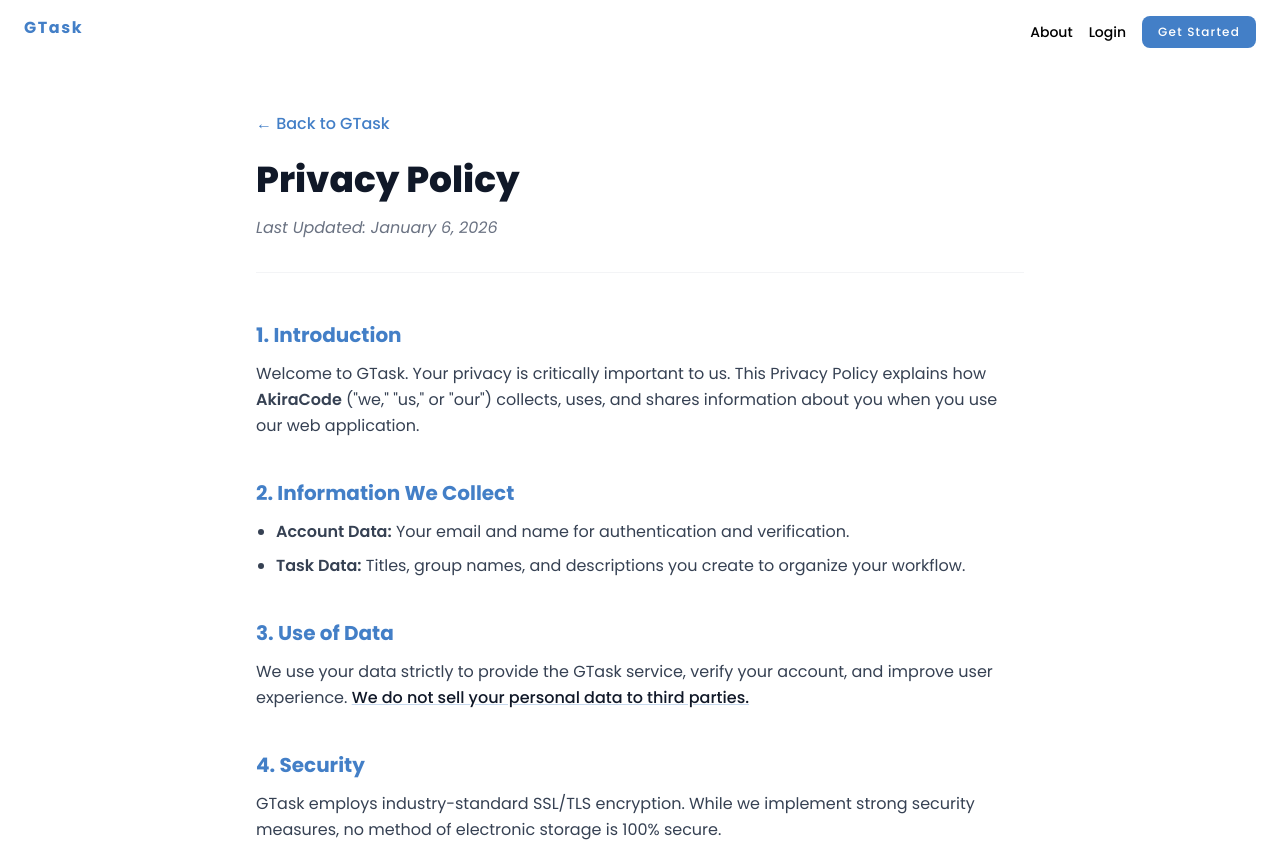
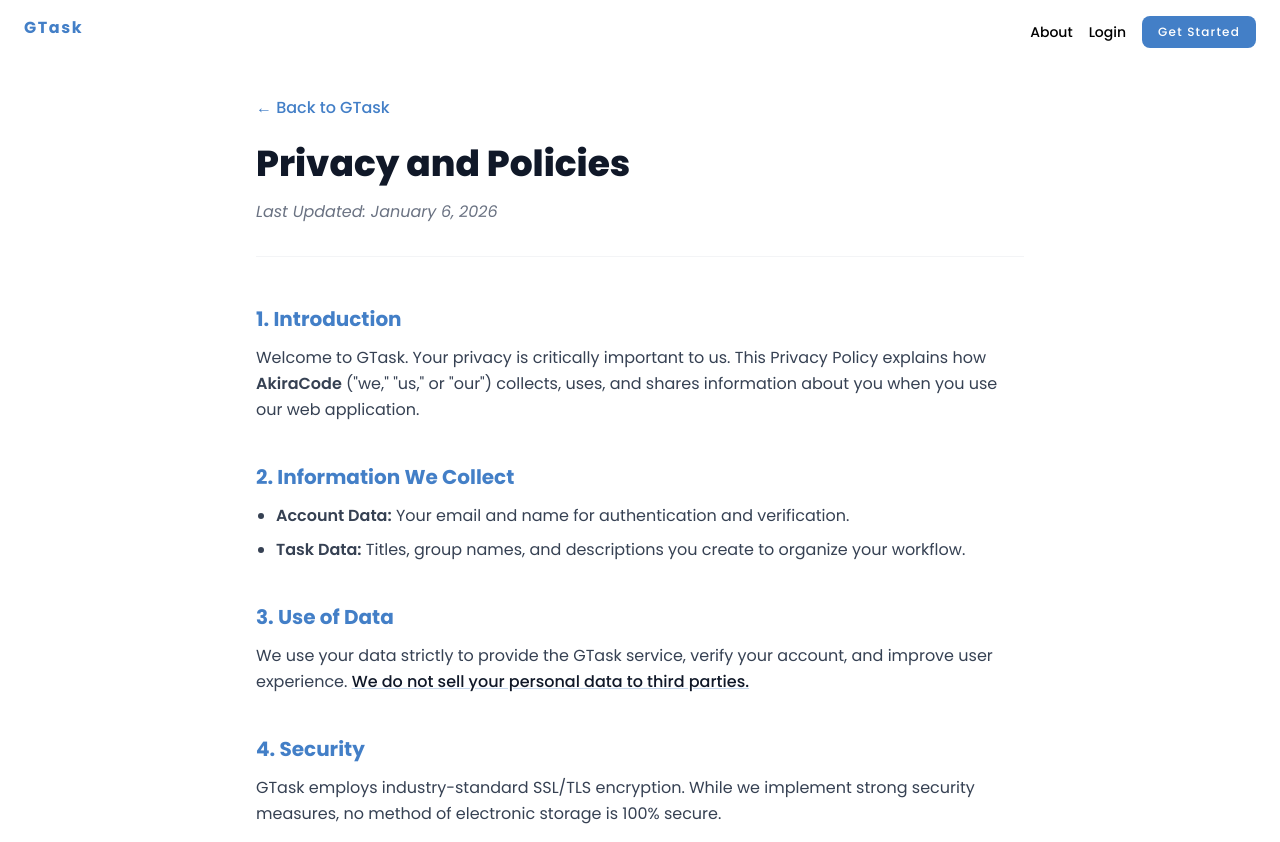
Before and after one commit to AkiraC0de/Task-Management, a React (Vite) app in the folder frontend/: page /privary-and-policies in a window 1280 px wide. Shown: the top 842 px of the page. Built offline with nearby package versions, Linux system fonts and the light colour scheme; no server answers.

Commit message:
frontend: Added Reusable Header for About pages (Privacy and Policies, Terms of Service)

```diff
--- /dev/null
+++ b/frontend/src/features/About/Header.jsx
@@ -0,0 +1,17 @@
+const Header = ({pageTitle, lastUpdated}) => {
+  return (
+    <header className="mb-12 border-b border-gray-100 pb-8">
+      <button
+        onClick={() => window.history.back()}
+        className="text-primary hover:underline mb-6 flex items-center gap-2 font-medium"
+      >
+        ← Back to GTask
+      </button>
+      <h1 className="text-4xl font-extrabold text-gray-900 mb-4">
+        {pageTitle}
+      </h1>
+      <p className="text-gray-500 italic">Last Updated: {lastUpdated}</p>
+    </header>
+  )
+}
+export default Header
--- a/frontend/src/pages/PrivacyPolicy.jsx
+++ b/frontend/src/pages/PrivacyPolicy.jsx
@@ -1,23 +1,13 @@
-import ContentSections from "../components/ContentSections";
+import ContentSections from "../features/About/ContentSections";
+import Header from "../features/About/Header";
 
 const PrivacyPolicy = () => {
   const lastUpdated = "January 6, 2026";
 
   return (
-    <div className="min-h-screen bg-white text-gray-800 py-12 px-6 lg:px-8">
+    <div className="min-h-screen bg-white text-gray-800 py-8 px-6 lg:px-8">
       <div className="max-w-3xl mx-auto">
-        <header className="mb-12 border-b border-gray-100 pb-8">
-          <button
-            onClick={() => window.history.back()}
-            className="text-primary hover:underline mb-6 cursor-pointer flex items-center gap-2 font-medium"
-          >
-            ← Back to GTask
-          </button>
-          <h1 className="text-4xl font-extrabold text-gray-900 mb-4">
-            Privacy Policy
-          </h1>
-          <p className="text-gray-500 italic">Last Updated: {lastUpdated}</p>
-        </header>
+        <Header pageTitle="Privacy and Policies" lastUpdated={lastUpdated}/>
 
         <div className="space-y-10 leading-relaxed text-gray-700">
           <ContentSections header="1. Introduction">
--- a/frontend/src/pages/TermsConditions.jsx
+++ b/frontend/src/pages/TermsConditions.jsx
@@ -1,24 +1,13 @@
-import ContentSections from "../components/ContentSections";
+import ContentSections from "../features/About/ContentSections";
+import Header from "../features/About/Header";
 
 const TermsConditions = () => {
   const lastUpdated = "January 6, 2026";
 
   return (
-    <div className="min-h-screen bg-white text-gray-800 py-12 px-6 lg:px-8">
+    <div className="min-h-screen bg-white text-gray-800 py-8 px-6 lg:px-8">
       <div className="max-w-3xl mx-auto">
-
-        <header className="mb-12 border-b border-gray-100 pb-8">
-          <button
-            onClick={() => window.history.back()}
-            className="text-primary hover:underline mb-6 flex items-center gap-2 font-medium"
-          >
-            ← Back to GTask
-          </button>
-          <h1 className="text-4xl font-extrabold text-gray-900 mb-4">
-            Terms of Service
-          </h1>
-          <p className="text-gray-500 italic">Last Updated: {lastUpdated}</p>
-        </header>
+        <Header pageTitle="Terms of Service" lastUpdated={lastUpdated}/>
 
         <div className="space-y-10 leading-relaxed text-gray-700">
           <ContentSections header="1. Acceptance of Terms">
@@ -67,7 +56,6 @@
             These terms are governed by the laws of the jurisdiction in which AkiraCode operates,
             without regard to its conflict of law provisions.
           </ContentSections>
-
         </div>
       </div>
     </div>
```
Also changed, not shown: frontend/src/features/About/ContentSections.jsx (renamed from frontend/src/components/ContentSections.jsx).
